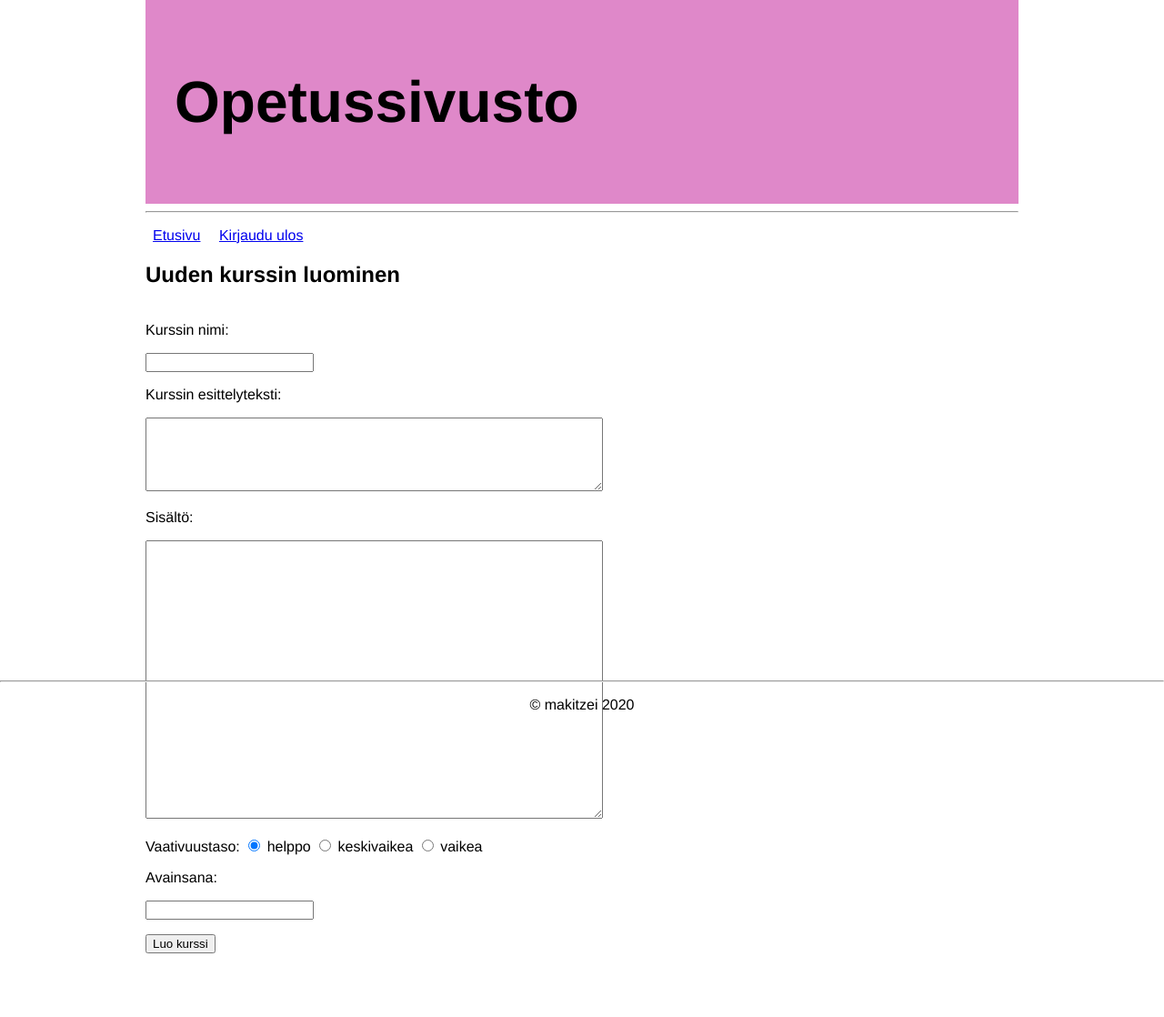
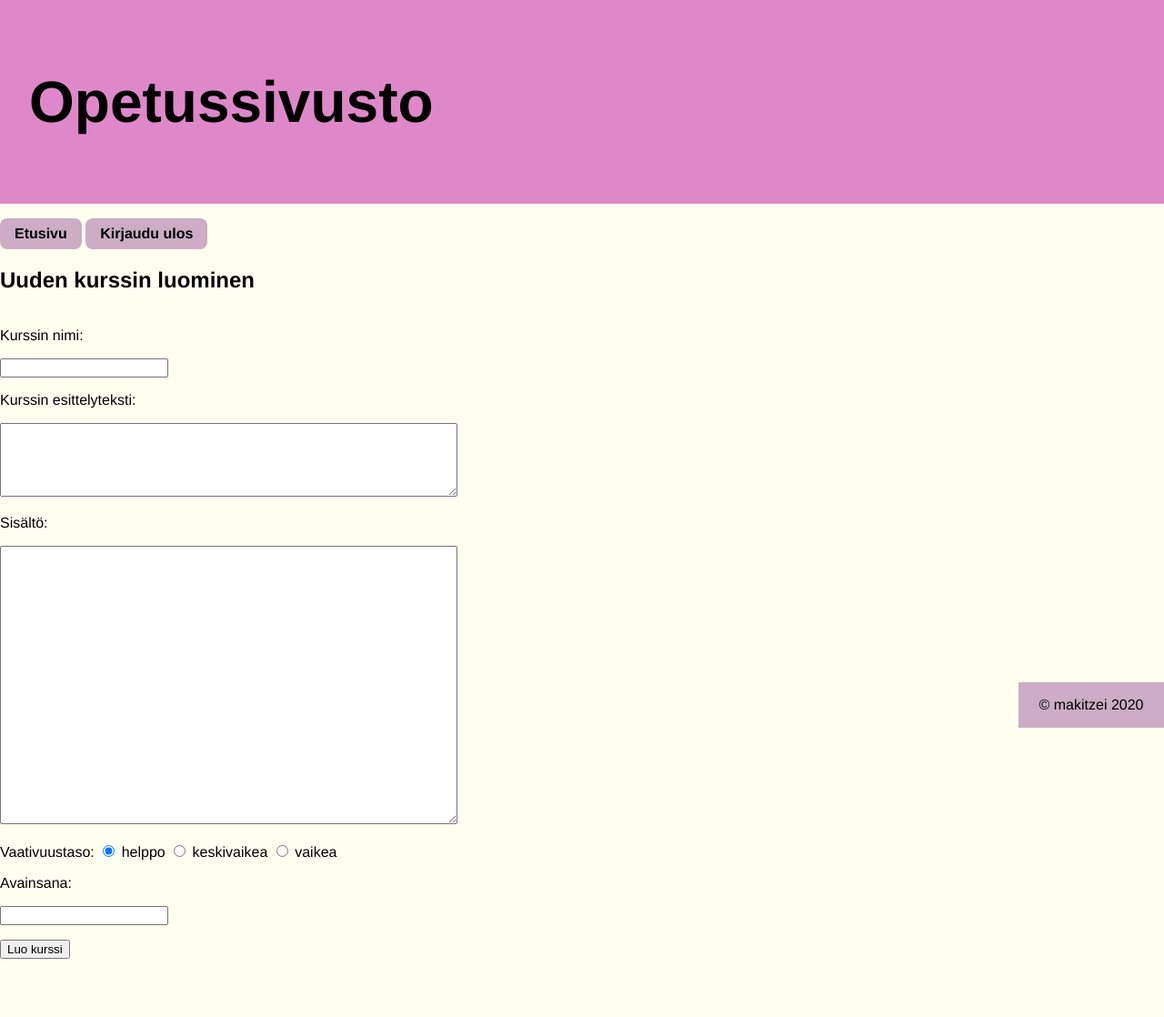
Before and after one commit to makitzei/Opetus--ja-kurssisivusto, a Flask app: page /new in a window 1280 px wide. Shown: the whole page at 91% size. Before the commit the page ends 1048 px from the top, so only its background shows below. Run offline with Flask 2, Linux system fonts and the light colour scheme.

Commit message:
CSS update

```diff
--- a/static/css/style.css
+++ b/static/css/style.css
@@ -1,7 +1,9 @@
 body {
+  background: ivory;
   margin: auto;
-  max-width: 60em;
+  max-width: 80em;
   font-family: 'Helvetica', 'Arial', sans-serif;
+  padding-bottom: 4em;
 }
 nav ul {
     padding: 0;
@@ -9,7 +11,25 @@ nav ul {
 
 nav li {
     display: inline-block;
+    padding: .5em;
+    background-color: rgb(204, 173, 197);
+    border-radius: .5em;
+}
+
+nav li a {
+    text-decoration: none;
+    font-weight: bold;
+    color: #000;
+}
+
+a {
+    text-decoration: none;
+    font-weight: bold;
+    color: #000;
     padding: 0 .5em;
+    background-color: rgb(204, 173, 197);
+    border-radius: .5em;
+
 }
 
 img {
@@ -25,10 +45,10 @@ img {
 }
 
 .footer {
+  background-color: rgb(204, 173, 197);
   position: fixed;
-  left: 0;
+  right: 0;
   bottom: 0;
-  width: 100%;
-  margin-top: 20px;
+  width: 10em;
   text-align: center;
 }
--- a/templates/layout.html
+++ b/templates/layout.html
@@ -9,12 +9,11 @@
     <div class="title">
       <h1>Opetussivusto</h1>
     </div>
-
-    <hr>
       {% block content %}{% endblock %}
   </body>
-  <div class="footer">
-    <hr>
-    <p>&copy; makitzei 2020</p>
-  </div>
+  <footer>
+    <div class="footer">
+      <p>&copy; makitzei 2020</p>
+    </div>
+  </footer>
 </html>
```
